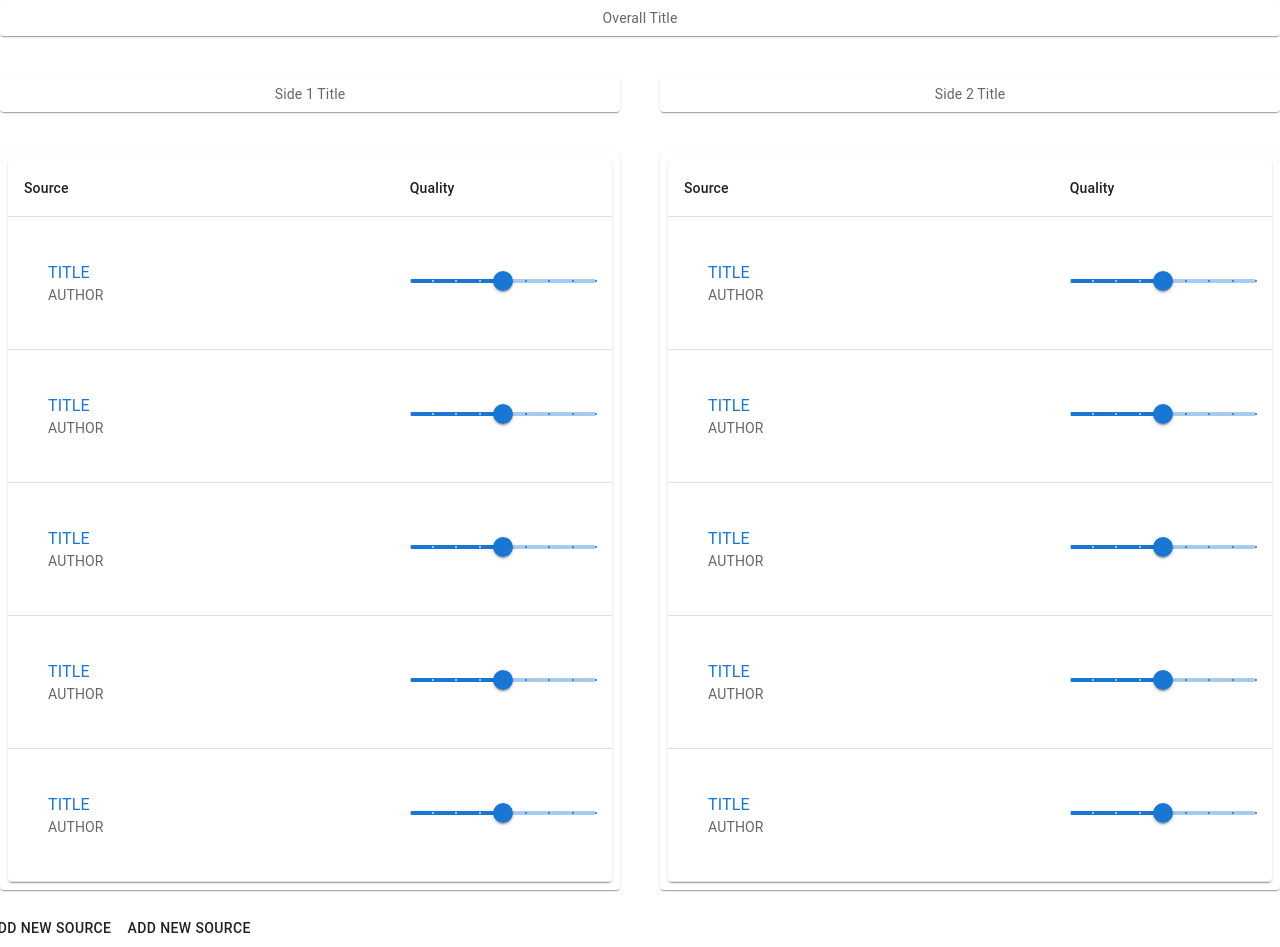
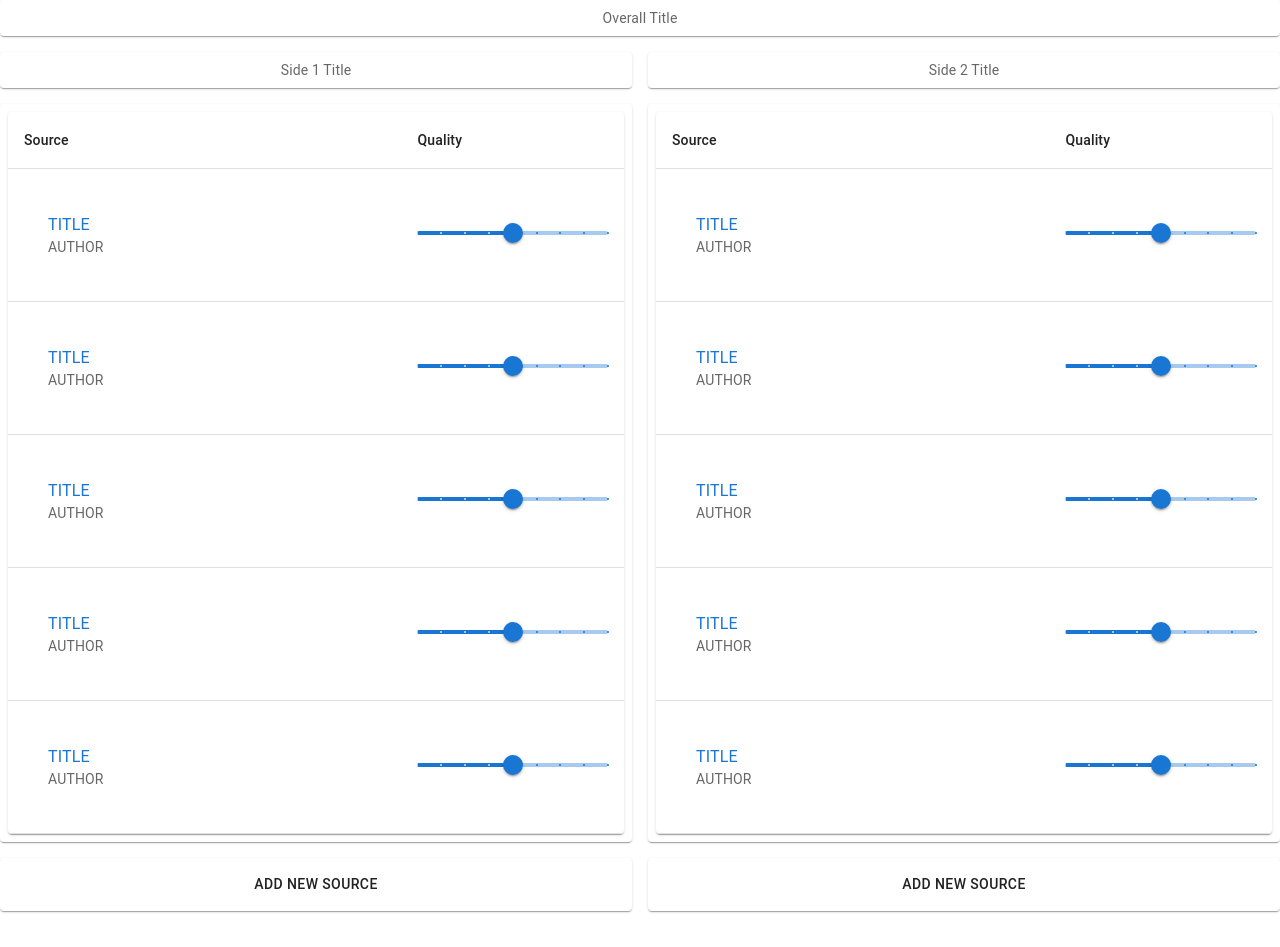
Before and after one commit to UWSocialComputing/Wild-Swaying-Goats-Project, a React (Create React App) app in the folder wild-swaying-goats-app/: page / in a window 1280 px wide. After the commit the page ends 919 px from the top, so only its background shows below. Built offline with nearby package versions, Linux system fonts and the light colour scheme.

Commit message:
Style buttons on bib page

```diff
--- a/wild-swaying-goats-app/src/BibliographyPage.js
+++ b/wild-swaying-goats-app/src/BibliographyPage.js
@@ -38,7 +38,7 @@ const Item = styled(Paper)(({ theme }) => ({
 
 export default function BibliograpyPage() {
   return (
-    <Grid container p={2} spacing={5}>
+    <Grid container p={2} spacing={2}>
       <Grid item xs={12}>
         <Item>
           Overall Title
@@ -106,16 +106,21 @@ export default function BibliograpyPage() {
         </Item>
       </Grid>
 
-      <Link to="/add-source">
-        <Button backgroundColor="#b4c5ed">
-          Add New Source
-        </Button>
-        <Button color="#b4c5ed">
-          Add New Source
-        </Button>
-      </Link>
+      <Grid item xs={6}>
+        <Item>
+          <Button backgroundColor="#b4c5ed" href="/add-source">
+            Add New Source
+          </Button>
+        </Item>
+      </Grid>
 
+      <Grid item xs={6}>
+        <Item>
+          <Button backgroundColor="#b4c5ed" href="/add-source">
+            Add New Source
+          </Button>
+        </Item>
+      </Grid>
     </Grid>
-
   );
 }
```
Also changed, not shown: 1 other file (tests, documents, lock files or other folders).
